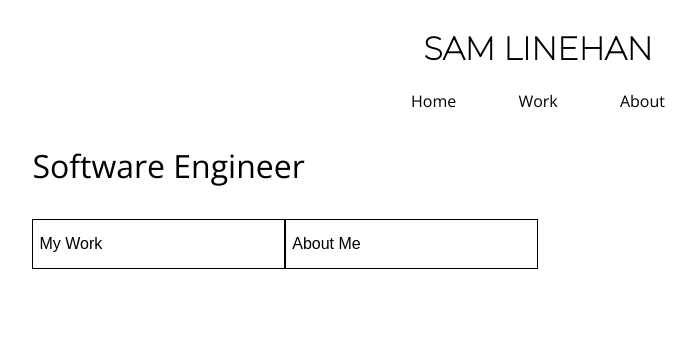
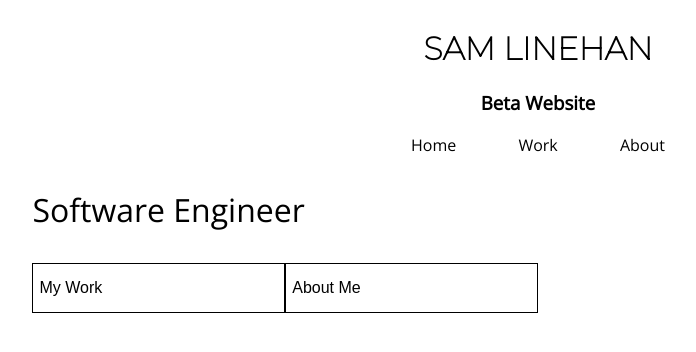
Before and after one commit to SamLinehan/SamLinehan.github.io, a Vue app: page / in a window 1280 px wide. Shown: the top 352 px of the page, without its empty margins (102-798 px from the left). Built offline with nearby package versions, Linux system fonts and the light colour scheme.

Commit message:
added beta notification

```diff
--- a/src/App.vue
+++ b/src/App.vue
@@ -2,6 +2,9 @@
   <div id="app">
     <header>
       <router-link to="/" class="nameHeader"><h1>SAM LINEHAN</h1></router-link>
+      <div class="betaDiv">
+        <h3>Beta Website</h3>
+      </div>
       <nav>
         <router-link to="/">Home</router-link>
         <router-link to="/work">Work</router-link>
@@ -44,6 +47,12 @@ header {
     font-family: $header-font;
   }
 
+  .betaDiv {
+    h3 {
+      margin-top: 0px;
+    }
+  }
+
   nav {
     a, a:visited, a:active {
       color: inherit;
```
Also changed, not shown: 13 other files (tests, documents, lock files or other folders).
